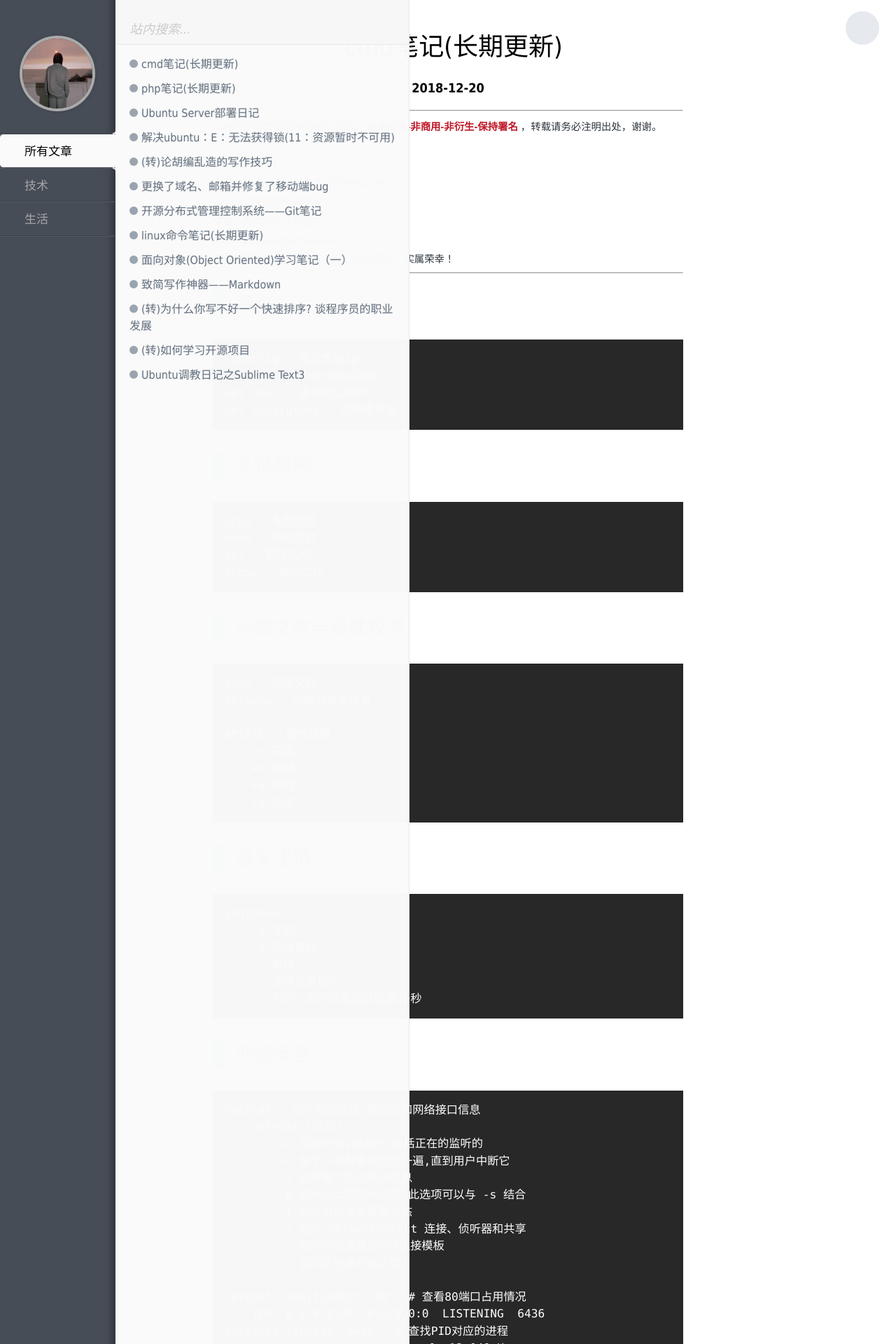
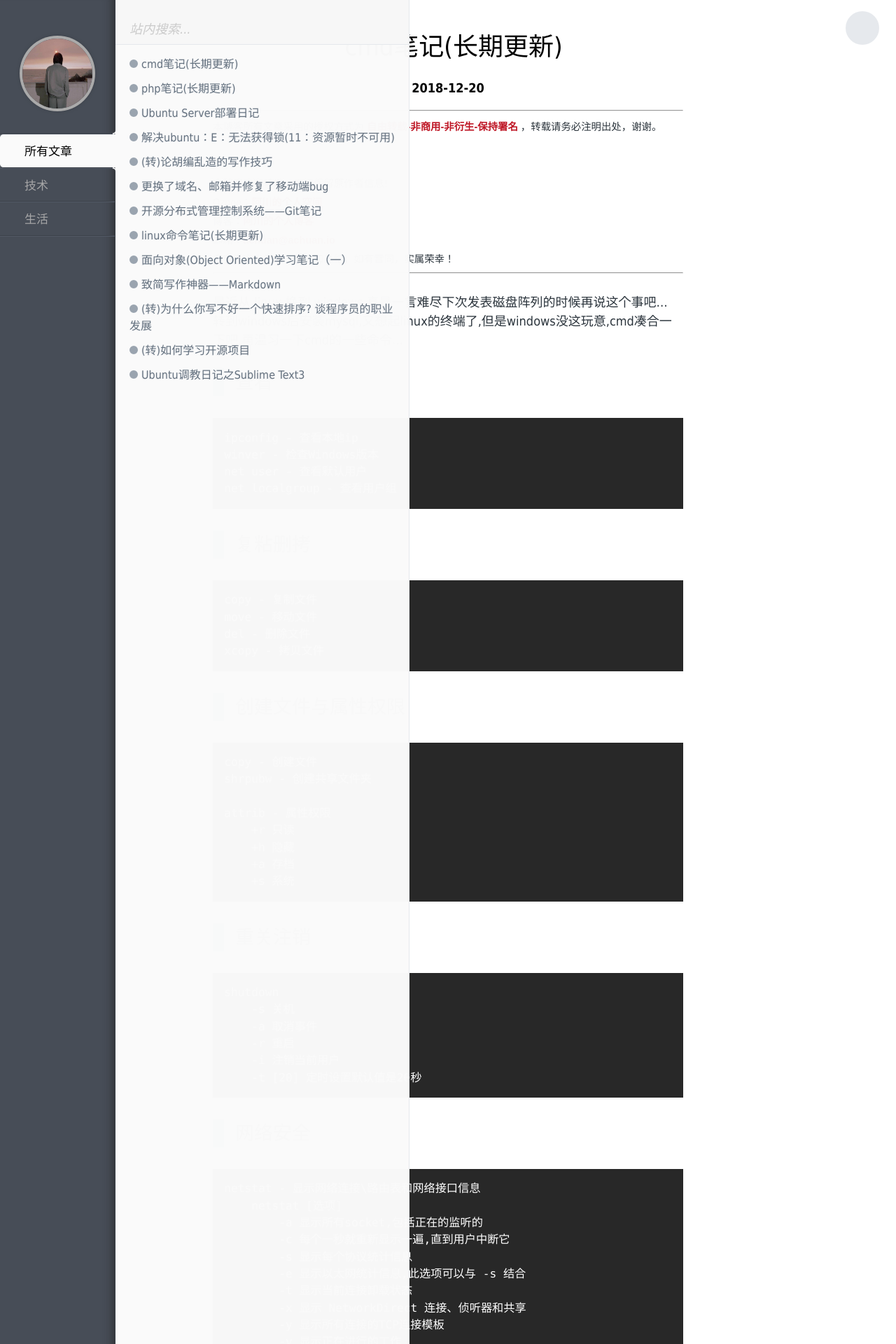
Before and after one commit to achuanya/achuanya.github.io, a Jekyll site: the page built from _posts/技术/2018-12-20-cmd.md, in a window 1280 px wide. Shown: the top 1920 px of the page at 70% size. Built offline with Jekyll 4.4.1, drawn with Linux system fonts in a browser that asks for light colours; some web fonts are replaced; comment, search, counter and statistics services are not loaded.

Commit message:
更新了内容

```diff
--- a/_posts/技术/2018-12-20-cmd.md
+++ b/_posts/技术/2018-12-20-cmd.md
@@ -4,6 +4,9 @@ title: cmd笔记(长期更新)
 description: cmd笔记(长期更新)
 category: 技术
 ---
+
+最近从 linux 换到 windows 真是一言难尽下次发表磁盘阵列的时候再说这个事吧...
+转到windows后安装mysql,又想起linux的终端了,但是windows没这玩意,cmd凑合一下吧,再温习一下cmd的一些命令...
 
 ## 查看
 
```
